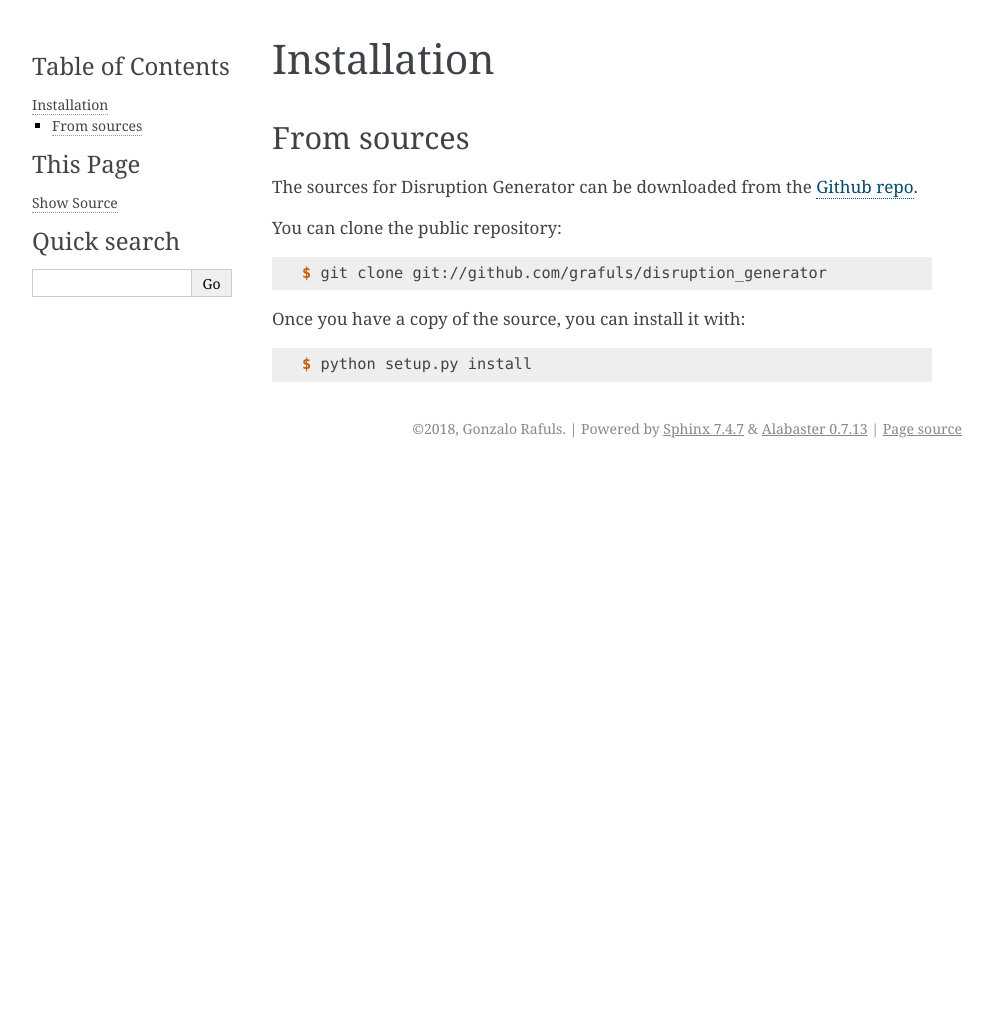
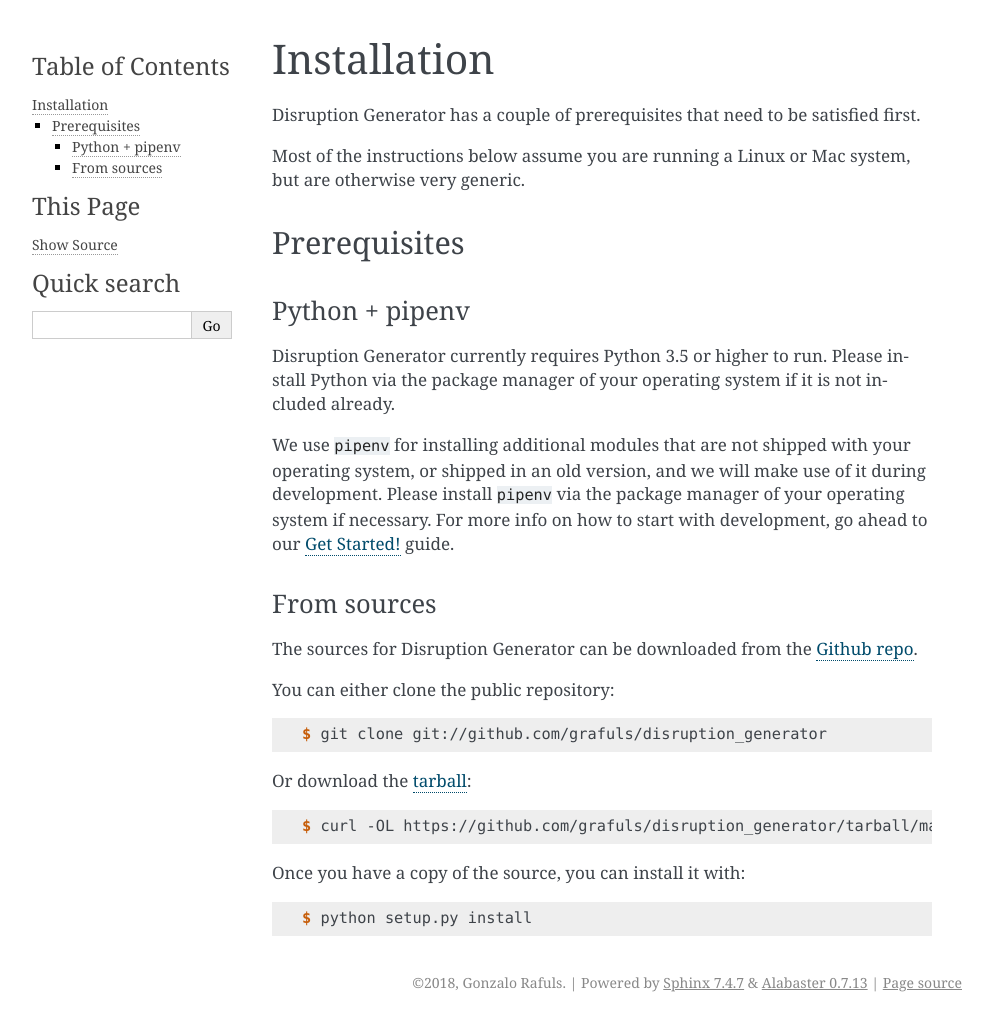
Before and after one commit to grafuls/disruption_generator, a Sphinx documentation site: the page built from docs/installation.rst, in a window 1280 px wide. Shown: the whole page, without its empty margins (148-1141 px from the left). Built offline with Sphinx 7.4.7, drawn with Linux system fonts in a browser that asks for light colours; pages that are not in the unit, such as notebooks, are missing from menus; before the commit the page ends 900 px from its top, so only the background shows below that.

Commit message:
Added prerequisites to documentation

```diff
--- a/CONTRIBUTING.rst
+++ b/CONTRIBUTING.rst
@@ -53,6 +53,8 @@
 * Keep the scope as narrow as possible, to make it easier to implement.
 * Remember that this is a volunteer-driven project, and that contributions
   are welcome :)
+
+.. _getting-started-label:
 
 Get Started!
 ------------
--- a/docs/installation.rst
+++ b/docs/installation.rst
@@ -4,17 +4,40 @@
 Installation
 ============
 
+Disruption Generator has a couple of prerequisites that need to be satisfied first.
+
+Most of the instructions below assume you are running a Linux or Mac system,
+but are otherwise very generic.
+
+Prerequisites
+=============
+
+Python + pipenv
+---------------
+Disruption Generator currently requires Python 3.5 or higher to run. Please install Python via
+the package manager of your operating system if it is not included already.
+
+We use ``pipenv`` for installing additional modules that are not shipped with your operating
+system, or shipped in an old version, and we will make use of it during development. Please install
+``pipenv`` via the package manager of your operating system if necessary.
+For more info on how to start with development, go ahead to our :ref:`getting-started-label` guide.
 
 From sources
 ------------
 
 The sources for Disruption Generator can be downloaded from the `Github repo`_.
 
-You can clone the public repository:
+You can either clone the public repository:
 
 .. code-block:: console
 
     $ git clone git://github.com/grafuls/disruption_generator
+
+Or download the `tarball`_:
+
+.. code-block:: console
+
+    $ curl -OL https://github.com/grafuls/disruption_generator/tarball/master
 
 Once you have a copy of the source, you can install it with:
 
```
